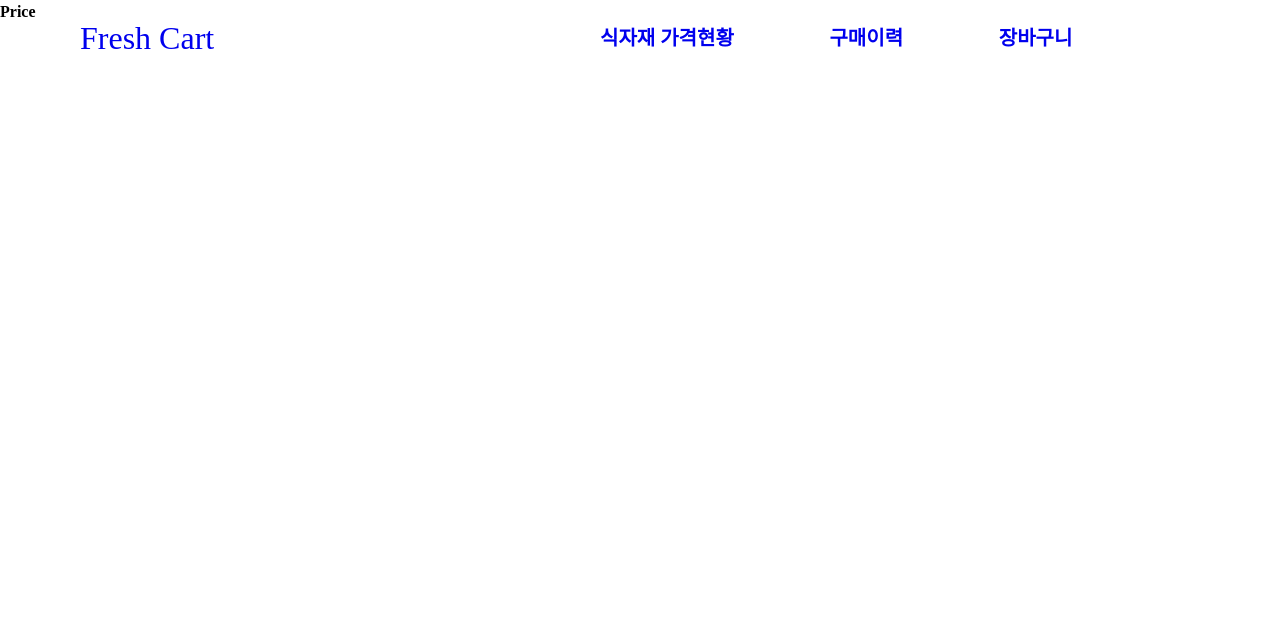
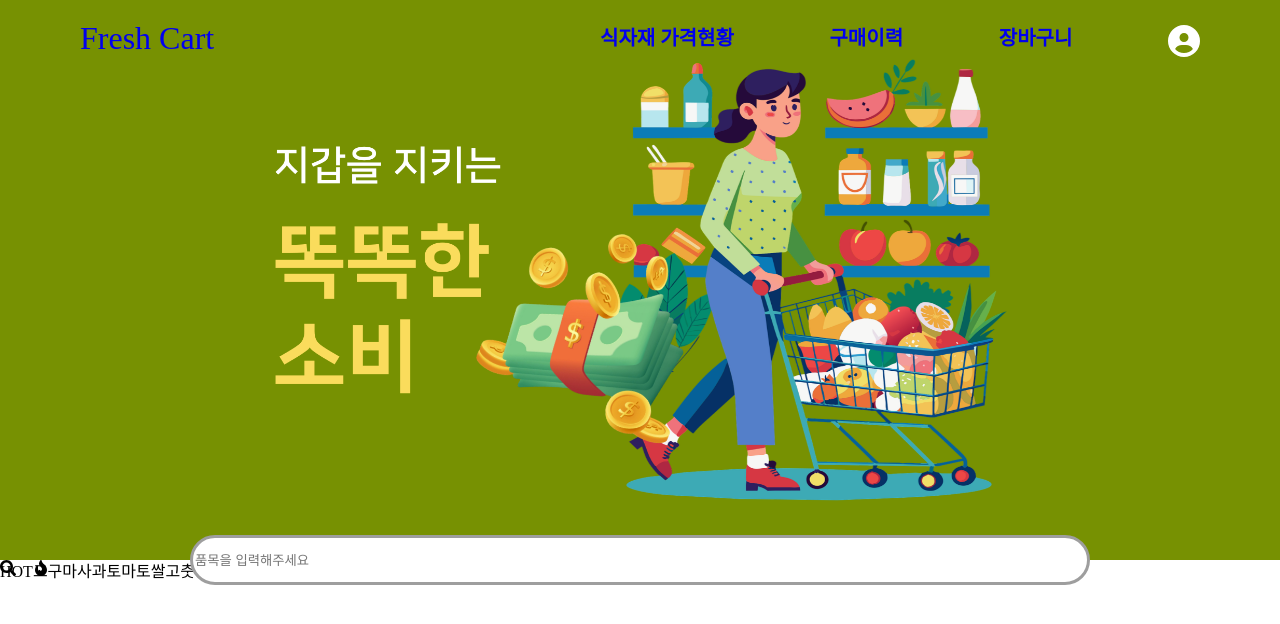
Before and after one commit to wonyj0228/FreshCart, a React (Create React App) app: page /price in a window 1280 px wide. Shown: the top 624 px of the page. Built offline with nearby package versions, Linux system fonts and the light colour scheme; a web font is replaced by a local one.

Commit message:
header scroll 이벤트 추가

```diff
--- a/src/Components/Header.tsx
+++ b/src/Components/Header.tsx
@@ -1,25 +1,39 @@
 import { Link, useLocation } from 'react-router-dom';
 import { FaCircleUser } from 'react-icons/fa6';
 import { useEffect, useRef, useState } from 'react';
+import { useMotionValueEvent, useScroll } from 'framer-motion';
 
 function Header() {
   const { pathname } = useLocation();
-  const [theme, setTheme] = useState(false);
+  const [theme, setTheme] = useState(true);
   const ref = useRef<HTMLElement>(null);
+  const { scrollY } = useScroll();
 
   useEffect(() => {
-    if (pathname === '/' || pathname === '/price') {
+    if (pathname === '/' || pathname == '/price') {
+      setTheme(true);
+    } else {
       setTheme(false);
-    } else {
-      setTheme(true);
     }
   }, [pathname]);
+
+  useMotionValueEvent(scrollY, 'change', () => {
+    if (theme) {
+      if (ref.current) {
+        if (scrollY.get() >= 75) {
+          ref.current.className = 'header__theme-default';
+        } else {
+          ref.current.className = 'header__theme-inherit';
+        }
+      }
+    }
+  });
 
   return (
     <header
       id="header"
       ref={ref}
-      className={`header__theme-${theme ? 'white' : 'default'}`}
+      className={theme ? 'header__theme-inherit' : 'header__theme-default'}
     >
       <div className="header__logo">
         <a href="/">
--- a/src/Routes/Price.tsx
+++ b/src/Routes/Price.tsx
@@ -1,5 +1,29 @@
+import { FaSearch, FaFire } from 'react-icons/fa';
+import priceImg from '../assets/images/priceImg.png';
+
 function Price() {
-  return <h1>Price</h1>;
+  return (
+    <div className="price__wrapper">
+      <div className="price__bg">
+        <img src={priceImg} className="price__img" />
+      </div>
+
+      <div className="price__search">
+        <input placeholder="품목을 입력해주세요" />
+        <FaSearch />
+        <div className="price__search-hot">
+          <span>HOT</span>
+          <FaFire />
+          <span>고구마</span>
+          <span>사과</span>
+          <span>토마토</span>
+          <span>쌀</span>
+          <span>고춧가루</span>
+        </div>
+      </div>
+      <div className="price_layout"></div>
+    </div>
+  );
 }
 
 export default Price;
--- a/src/assets/scss/base/_vars.scss
+++ b/src/assets/scss/base/_vars.scss
@@ -3,6 +3,7 @@ $subfont: 'NanumSquareNeo';
 $logofont: 'Agbalumo';
 
 $green: #769008;
+$gray: #9e9e9e;
 $shadow: 3px 4px 5px black;
 
 :root {
--- a/src/assets/scss/components/_header.scss
+++ b/src/assets/scss/components/_header.scss
@@ -11,12 +11,12 @@
   transition: all 0.2s ease-in-out;
 }
 
-.header__theme-default {
+.header__theme-inherit {
   color: white;
   background-color: inherit;
 }
 
-.header__theme-white {
+.header__theme-default {
   color: black;
   background-color: rgba(255, 255, 255, 0.9);
   border-bottom: 1px solid #9e9e9e;
--- a/src/assets/scss/pages/_price.scss
+++ b/src/assets/scss/pages/_price.scss
@@ -0,0 +1,32 @@
+.price__wrapper {
+  margin: auto;
+}
+
+.price__bg {
+  height: 70vh;
+  min-height: 500px;
+  text-align: center;
+  background-color: #779102;
+}
+.price__img {
+  height: 70vh;
+  min-height: 500px;
+}
+
+.price__search {
+  input {
+    width: 900px;
+    height: 50px;
+    outline: none;
+    position: absolute;
+    left: 50%;
+    transform: translate(-50%, -50%);
+    border-radius: 50px;
+    border: 3px solid $gray;
+    background-color: white;
+  }
+
+  svg {
+    position: absolute;
+  }
+}
```
Also changed, not shown: src/assets/css/styles.css (+1 -1 lines), src/assets/images/priceImg.png (added).
